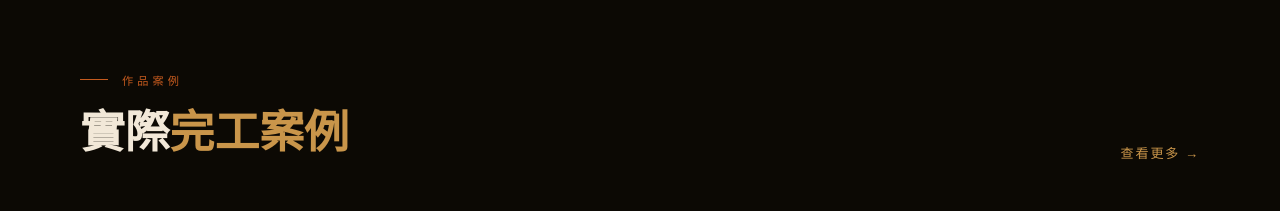
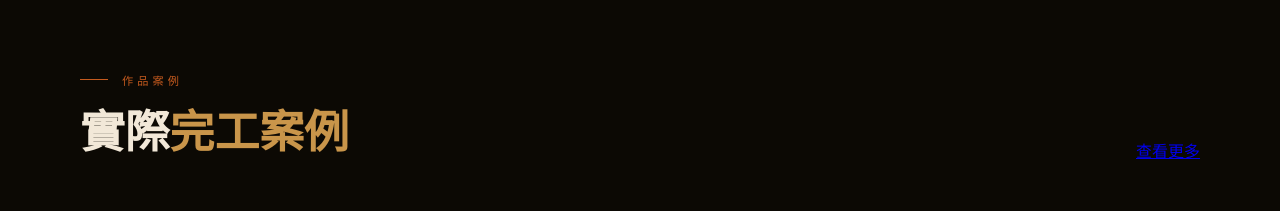
Before and after one commit to Anna060530/XieRenwei, a plain HTML site: page index.html in a window 1280 px wide. Shown: the part 2540-2751 px from the top of the page. Drawn offline with Linux system fonts and the light colour scheme; grey boxes are pictures that could not be loaded.

Commit message:
Update index.html

```diff
--- a/index.html
+++ b/index.html
@@ -449,7 +449,7 @@ footer {
       <div class="eyebrow">作品案例</div>
       <h2 class="sec-title">實際<span>完工案例</span></h2>
     </div>
-    <a href="#contact" class="btn-ghost">查看更多 →</a>
+    <a href="https://drive.google.com/drive/folders/1AJZHjZQTYRXQD5nKeLKPcEDHFdTSfn3w" class="btn" target="_blank">查看更多</a>
   </div>
   <div class="gallery-grid">
     <div class="gi"><img src="https://i.ibb.co/Q7kZ4HVk/S-28549157-0.jpg" alt="木作案例 1" loading="lazy"><div class="gi-ov"></div></div>
```
